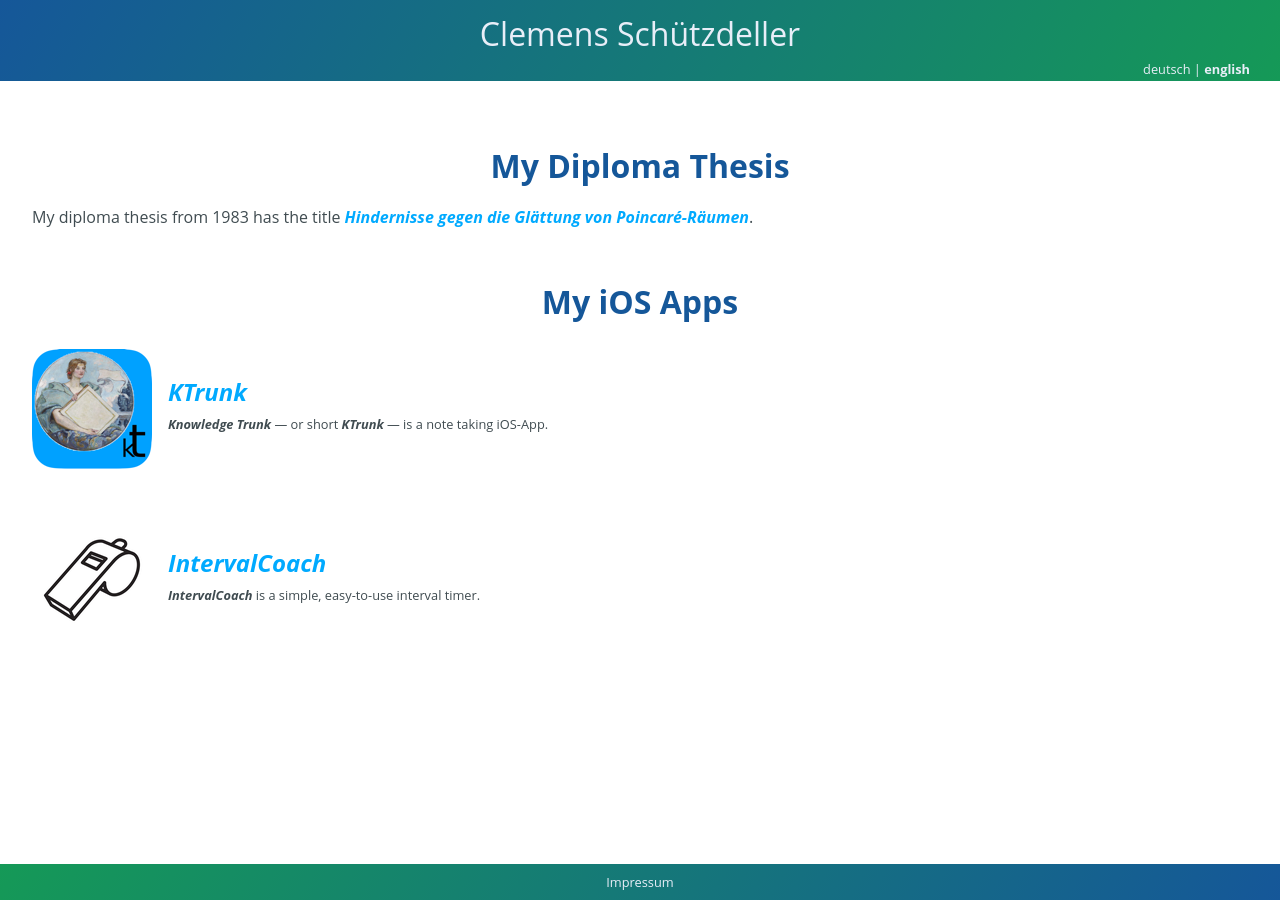
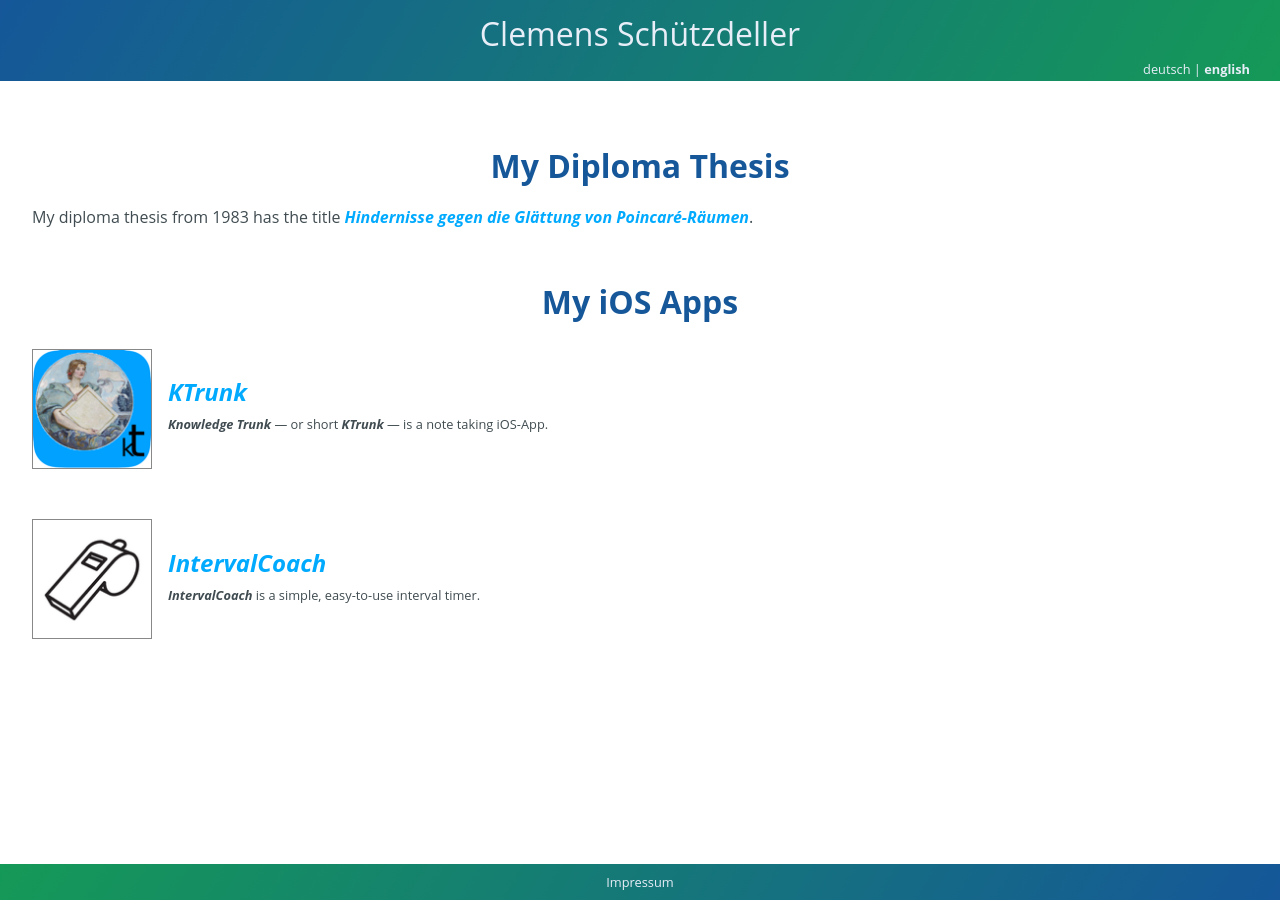
Before and after one commit to cs-LA/home, a Jekyll site: the page built from README.md, in a window 1280 px wide. Built offline with Jekyll 4.4.1, drawn with Linux system fonts in a browser that asks for light colours; our own code applies the rules of GitHub Pages for plain Markdown files.

Commit message:
Update default.html

```diff
--- a/_layouts/default.html
+++ b/_layouts/default.html
@@ -113,6 +113,7 @@
         width: 80%;
         margin-left: auto;
         margin-right: auto;
+        border: 1px solid #888888;
       }
       .inLine {
         display: inline-block;
```
